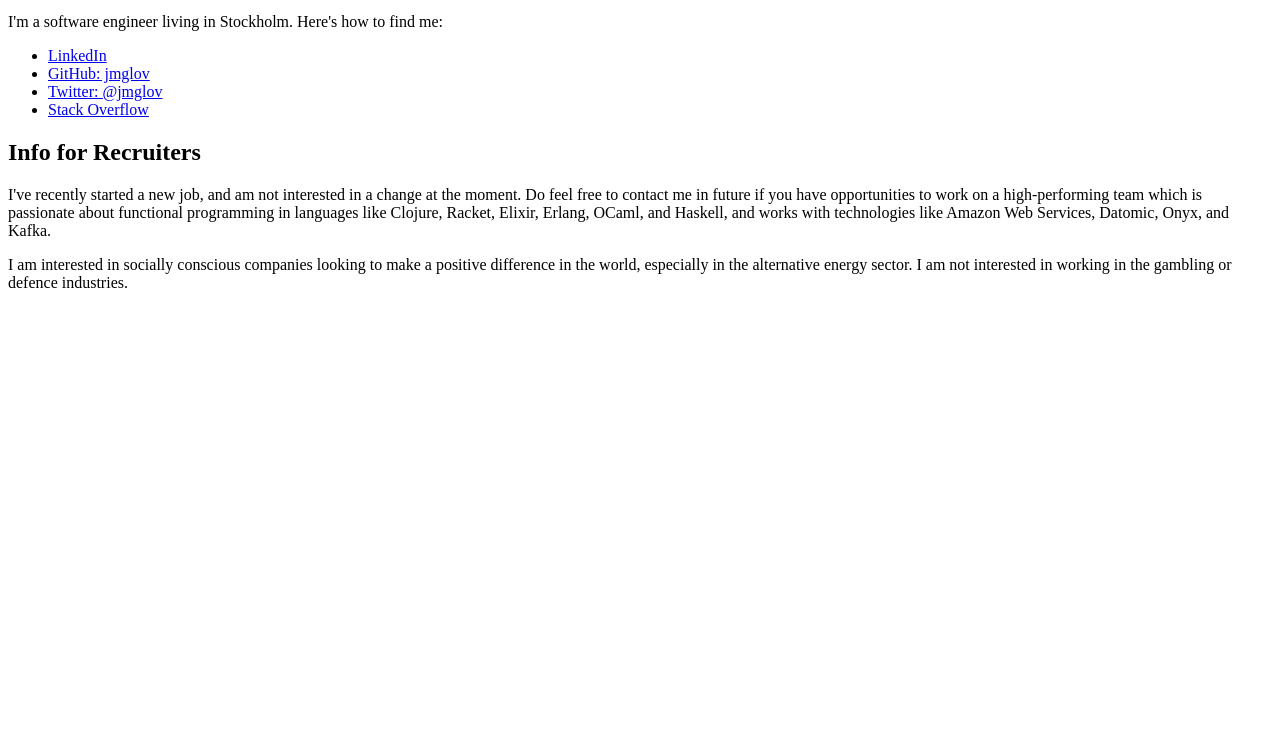
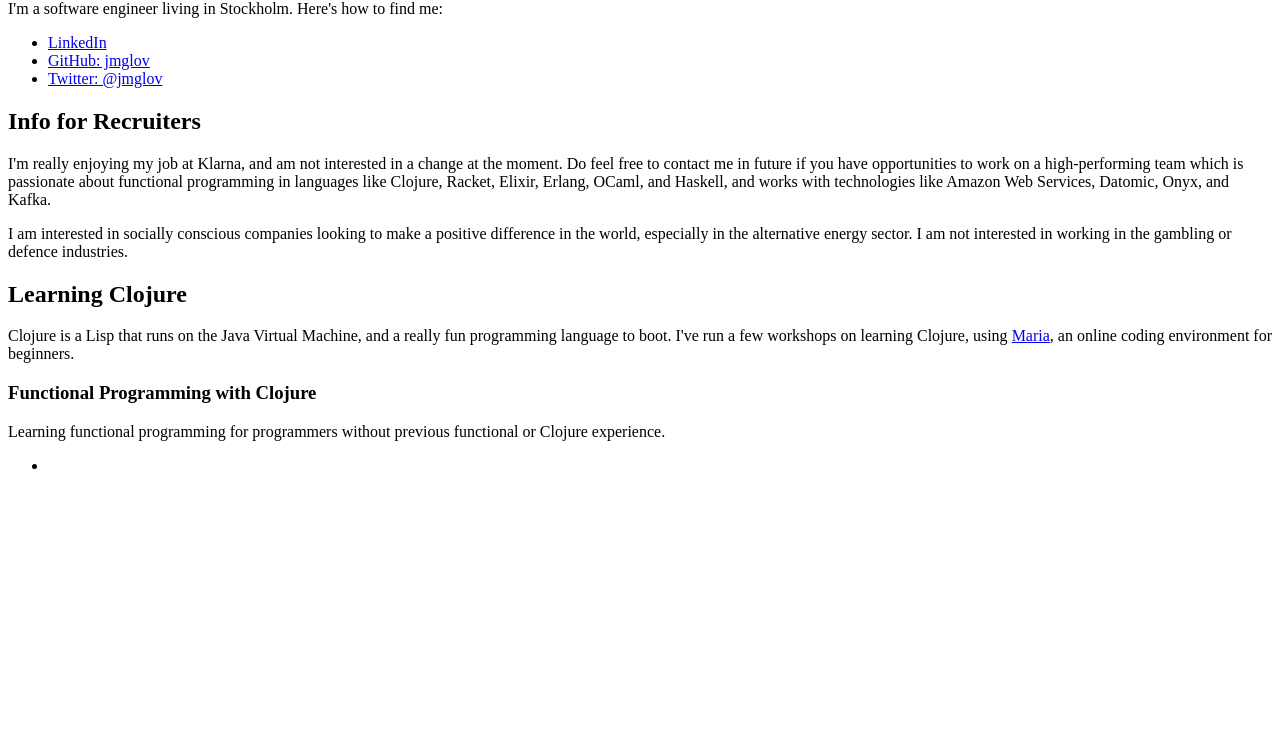
Before and after one commit to jmglov/jmglov.net, a plain HTML site: page index.html in a window 1280 px wide. Shown: the part 67-800 px from the top of the page. Drawn offline with Linux system fonts and the light colour scheme.

Commit message:
Add learning Clojure section

```diff
--- a/index.html
+++ b/index.html
@@ -5,6 +5,7 @@
     <title>jmglov.net - Josh Glover</title>
   </head>
   <body>
+    <section>
       <h1>Josh Glover &lt;jmglov@gmail.com&gt;</h1>
       <p>
         I'm a software engineer living in Stockholm. Here's how to find me:
@@ -12,22 +13,44 @@
           <li><a href="https://www.linkedin.com/in/joshglover">LinkedIn</a></li>
           <li><a href="https://github.com/jmglov">GitHub: jmglov</a></li>
           <li><a href="https://twitter.com/jmglov">Twitter: @jmglov</a></li>
-        <li><a href="http://stackoverflow.com/users/58994/josh-glover">Stack Overflow</a></li>
         </ul>
       </p>
+      <section>
         <h2>Info for Recruiters</h2>
         <p>
-      I've recently started a new job, and am not interested in a change at the
-      moment. Do feel free to contact me in future if you have opportunities to
-      work on a high-performing team which is passionate about functional
-      programming in languages like Clojure, Racket, Elixir, Erlang, OCaml,
-      and Haskell, and works with technologies like Amazon Web Services, Datomic,
-      Onyx, and Kafka.
+          I'm really enjoying my job at Klarna, and am not interested in a
+          change at the moment. Do feel free to contact me in future if you have
+          opportunities to work on a high-performing team which is passionate
+          about functional programming in languages like Clojure, Racket,
+          Elixir, Erlang, OCaml, and Haskell, and works with technologies like
+          Amazon Web Services, Datomic, Onyx, and Kafka.
         </p>
         <p>
-      I am interested in socially conscious companies looking to make a positive
-      difference in the world, especially in the alternative energy sector. I am
-      not interested in working in the gambling or defence industries.
+          I am interested in socially conscious companies looking to make a
+          positive difference in the world, especially in the alternative energy
+          sector. I am not interested in working in the gambling or defence
+          industries.
         </p>
+      </section>
+      <section>
+        <h2>Learning Clojure</h2>
+        <p>
+          Clojure is a Lisp that runs on the Java Virtual Machine, and a really
+          fun programming language to boot. I've run a few workshops on learning
+          Clojure, using <a href="https://www.maria.cloud/">Maria</a>, an online
+          coding environment for beginners.
+        </p>
+        <section>
+          <h3>Functional Programming with Clojure</h3>
+          <p>
+            Learning functional programming for programmers without previous
+            functional or Clojure experience.
+          </p>
+          <ul>
+            <li></li>
+          </ul>
+        </section>
+      </section>
+    </section>
   </body>
 </html>
```
Lines whose indentation alone changed are shown as unchanged.
